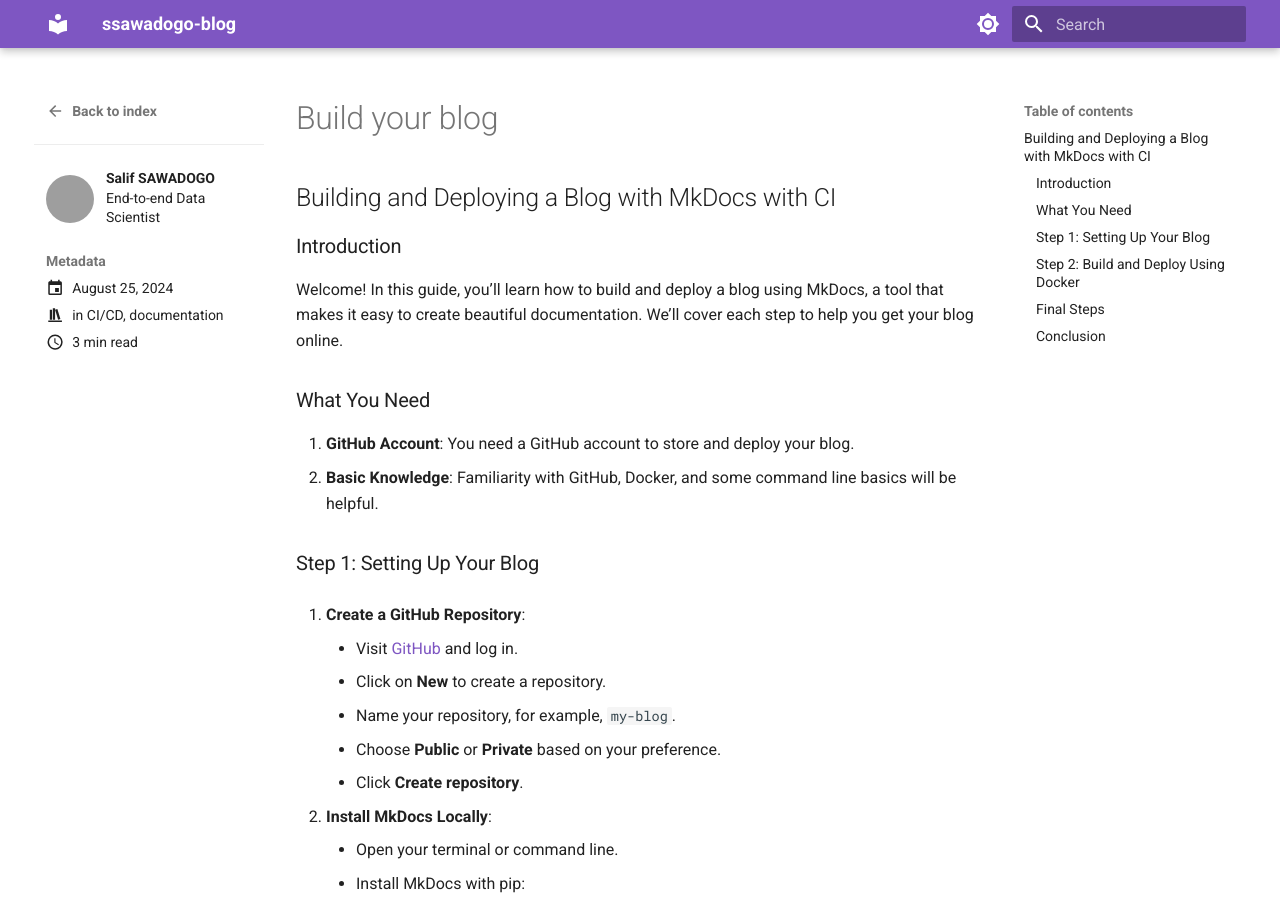
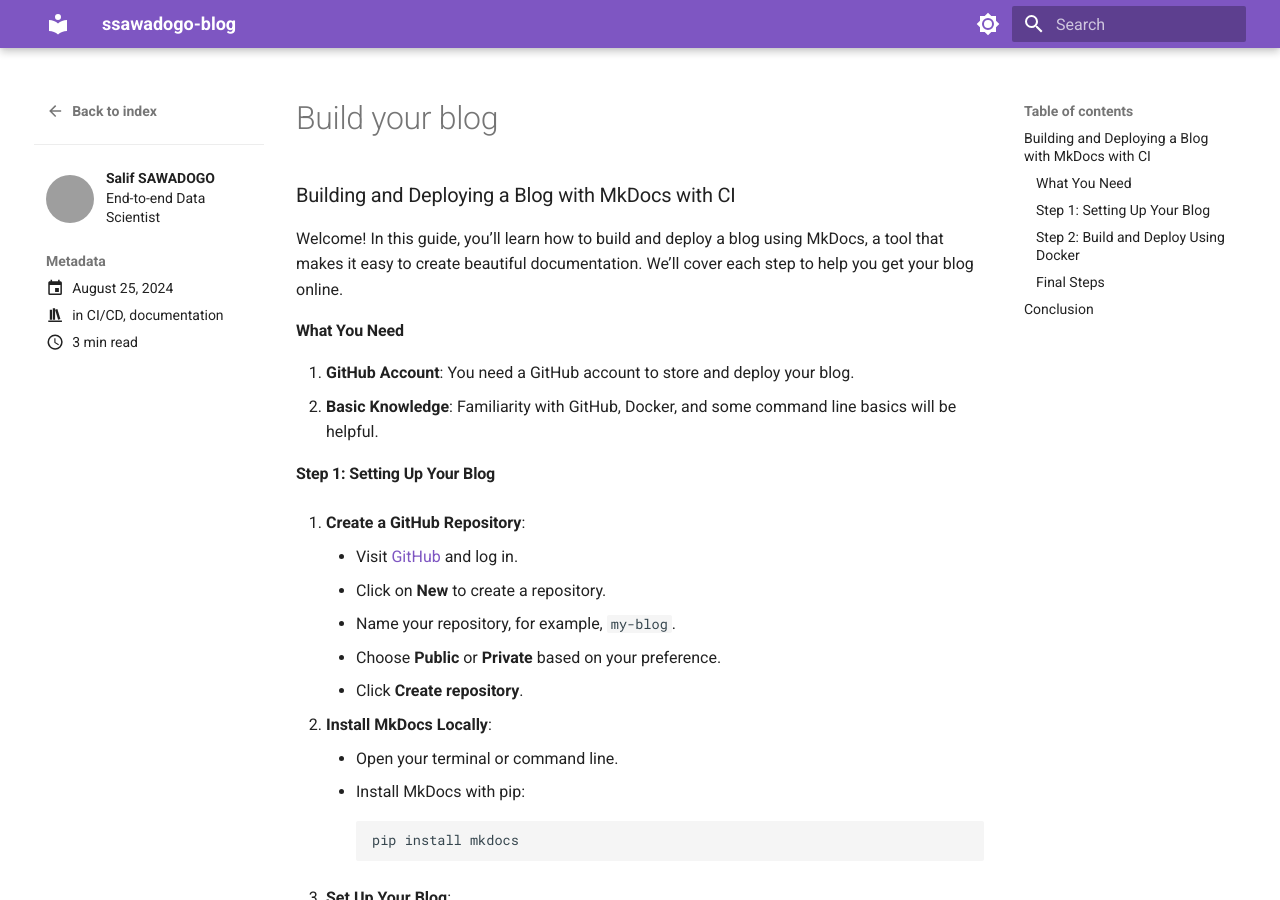
Before and after one commit to sawallesalfo/blog, an MkDocs documentation site: the page built from docs/posts/build_your_blog.md, in a window 1280 px wide and 900 px high. Built offline with MkDocs 1.6.1 and Material for MkDocs 9.7.7, drawn with Linux system fonts in a browser that asks for light colours; grey boxes are pictures that could not be loaded.

Commit message:
end of secon article

````diff
--- a/docs/posts/build_your_blog.md
+++ b/docs/posts/build_your_blog.md
@@ -6,19 +6,18 @@ categories:
     - CI/CD
     - documentation
 ---
-## Building and Deploying a Blog with MkDocs with CI
+### Building and Deploying a Blog with MkDocs with CI
 
-### Introduction
 
 Welcome! In this guide, you’ll learn how to build and deploy a blog using MkDocs, a tool that makes it easy to create beautiful documentation. We’ll cover each step to help you get your blog online.
 
-### What You Need
+#### What You Need
 
 1. **GitHub Account**: You need a GitHub account to store and deploy your blog.
 2. **Basic Knowledge**: Familiarity with GitHub, Docker, and some command line basics will be helpful.
 <!-- more -->
 
-### Step 1: Setting Up Your Blog
+#### Step 1: Setting Up Your Blog
 
 1. **Create a GitHub Repository**:
    - Visit [GitHub](https://github.com) and log in.
@@ -56,7 +55,7 @@ Welcome! In this guide, you’ll learn how to build and deploy a blog using MkDo
 
    - Add content by editing `index.md` or creating new Markdown files in the `docs` folder.
 
-### Step 2: Build and Deploy Using Docker
+#### Step 2: Build and Deploy Using Docker
 
 1. **Create a Docker Image**:
    - Write a Dockerfile to include MkDocs and necessary tools.
@@ -125,7 +124,7 @@ Welcome! In this guide, you’ll learn how to build and deploy a blog using MkDo
              run: docker system prune -f
      ```
 
-### Final Steps
+#### Final Steps
 
 1. **Push Your Changes**:
    - Commit and push your changes to GitHub:
````
